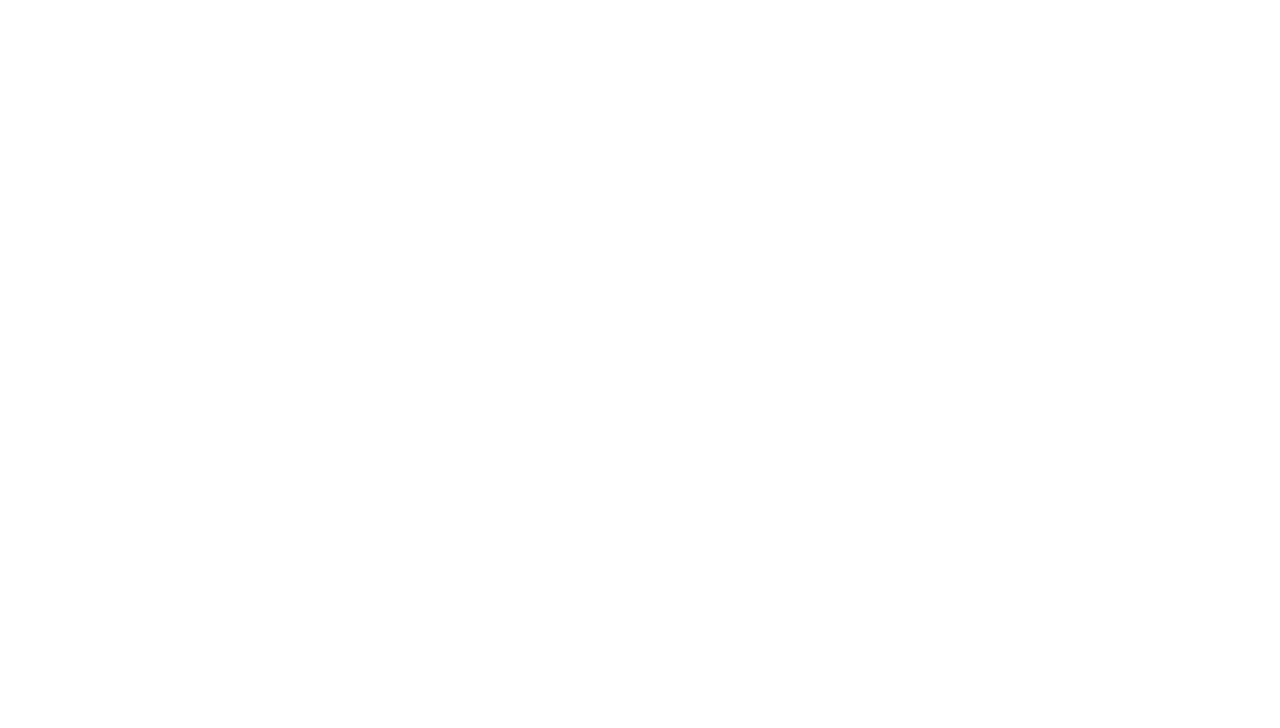
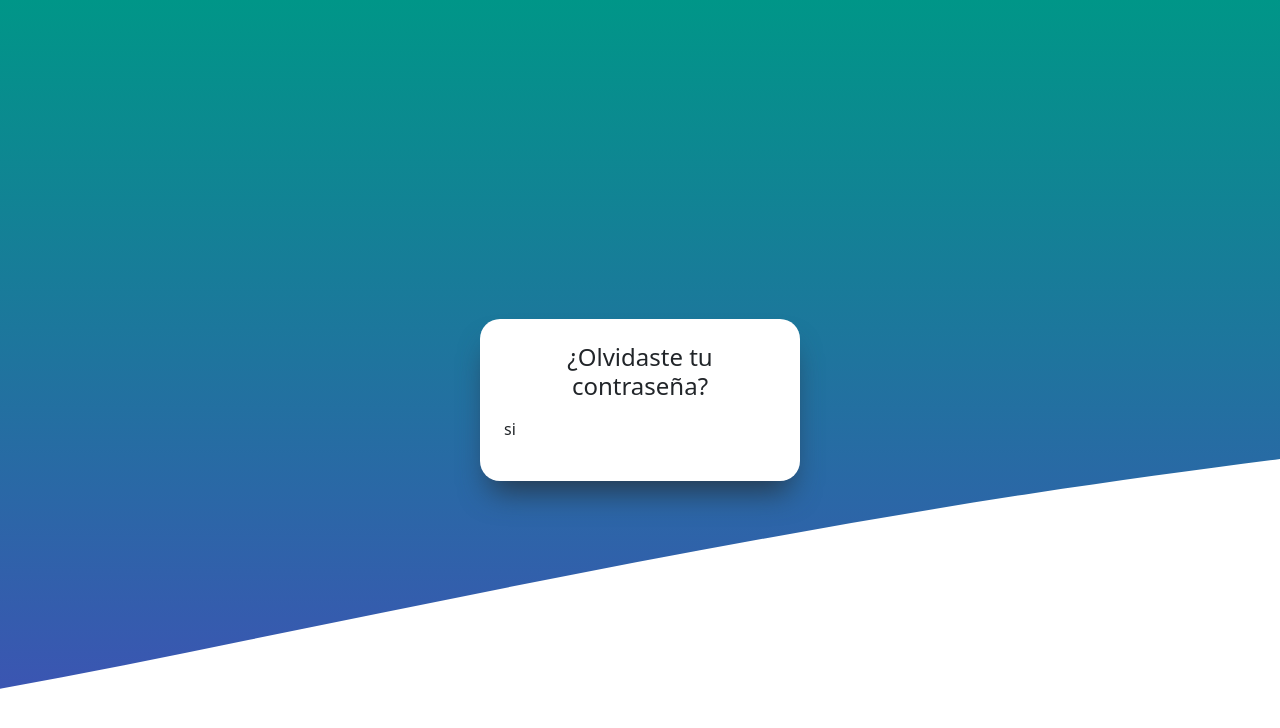
Before and after one commit to Erick-Hernandez-Ortega/AbastoTotal, an Angular app: page /forgot-password in a window 1280 px wide. Before the commit this address led to /. Shown: the top 728 px of the page. Built offline with nearby package versions, Linux system fonts and the light colour scheme.

Commit message:
Se agrega un nuevo componente: olvide la contraseña

```diff
--- a/src/app/app-routing.module.ts
+++ b/src/app/app-routing.module.ts
@@ -1,9 +1,11 @@
 import { NgModule } from '@angular/core';
 import { RouterModule, Routes } from '@angular/router';
 import { LoginComponent } from './components/login/login.component';
+import { ForgotPasswordComponent } from './components/forgot-password/forgot-password.component';
 
 const routes: Routes = [
   {path: "", component: LoginComponent},
+  {path: "forgot-password", component: ForgotPasswordComponent}
 ];
 
 @NgModule({
--- a/src/app/app.module.ts
+++ b/src/app/app.module.ts
@@ -4,11 +4,13 @@ import { BrowserModule } from '@angular/platform-browser';
 import { AppRoutingModule } from './app-routing.module';
 import { AppComponent } from './app.component';
 import { LoginComponent } from './components/login/login.component';
+import { ForgotPasswordComponent } from './components/forgot-password/forgot-password.component';
 
 @NgModule({
   declarations: [
     AppComponent,
-    LoginComponent
+    LoginComponent,
+    ForgotPasswordComponent
   ],
   imports: [
     BrowserModule,
--- /dev/null
+++ b/src/app/components/forgot-password/forgot-password.component.css
@@ -0,0 +1,36 @@
+.forgot-password-bg {
+  background: url("./../../../assets/wave.svg");
+  background-repeat: no-repeat;
+  background-position: top;
+  background-size: cover;
+}
+
+.forgot-password {
+  background-color: var(--blanco);
+  border-radius: 20px;
+  box-shadow: rgb(38, 57, 77) 0px 20px 30px -10px;
+}
+
+@media (max-width: 575px) {
+  /* Estilos para pantallas con ancho máximo de 575px (Extra small) */
+}
+
+@media (min-width: 576px) and (max-width: 767px) {
+  /* Estilos para pantallas con ancho entre 576px y 767px (Small) */
+}
+
+@media (min-width: 768px) and (max-width: 991px) {
+  /* Estilos para pantallas con ancho entre 768px y 991px (Medium) */
+}
+
+@media (min-width: 992px) and (max-width: 1199px) {
+  /* Estilos para pantallas con ancho entre 992px y 1199px (Large) */
+}
+
+@media (min-width: 1200px) and (max-width: 1399px) {
+  /* Estilos para pantallas con ancho entre 1200px y 1399px (X-Large) */
+}
+
+@media (min-width: 1400px) {
+  /* Estilos para pantallas con ancho mínimo de 1400px (XX-Large) */
+}
--- /dev/null
+++ b/src/app/components/forgot-password/forgot-password.component.html
@@ -0,0 +1,10 @@
+<div class="forgot-password-bg vh-100 d-flex justify-content-center align-items-center">
+  <div class="forgot-password w-25 p-4">
+    <div class="mb-3">
+      <h4 class="text-center">¿Olvidaste tu contraseña?</h4>
+    </div>
+    <div class="mb-3">
+      si
+    </div>
+  </div>
+</div>
--- /dev/null
+++ b/src/app/components/forgot-password/forgot-password.component.ts
@@ -0,0 +1,15 @@
+import { Component, OnInit } from '@angular/core';
+
+@Component({
+  selector: 'app-forgot-password',
+  templateUrl: './forgot-password.component.html',
+  styleUrls: ['./forgot-password.component.css']
+})
+export class ForgotPasswordComponent implements OnInit {
+
+  constructor() { }
+
+  ngOnInit() {
+  }
+
+}
--- a/src/app/components/login/login.component.html
+++ b/src/app/components/login/login.component.html
@@ -23,7 +23,7 @@
         </button>
       </div>
       <div class="d-flex justify-content-center mb-3">
-        <a href="#" class="forgotPassword">¿Olvidaste la contraseña?</a>
+        <a routerLink="/forgot-password" class="forgotPassword">¿Olvidaste la contraseña?</a>
       </div>
     </form>
   </div>
```
